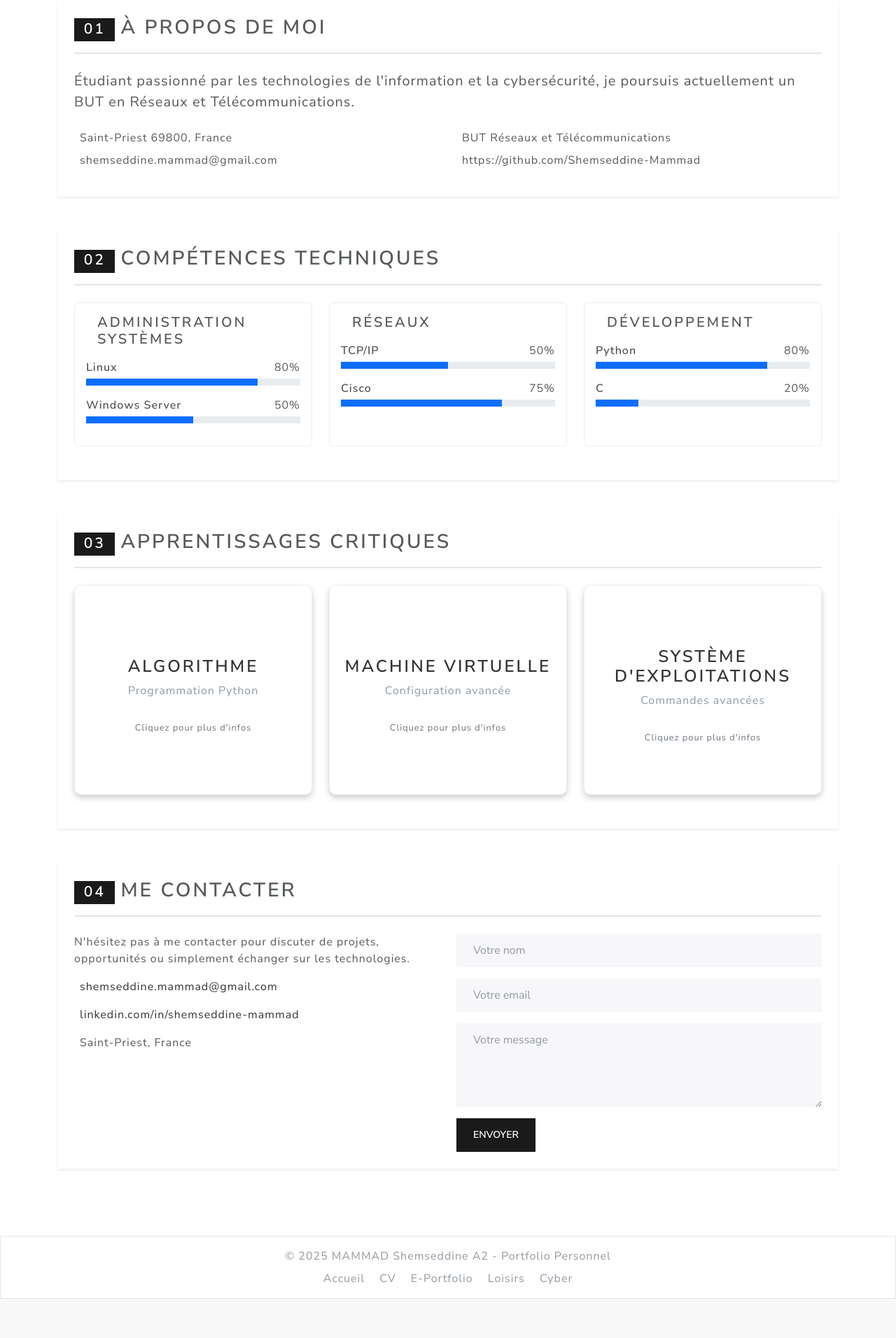
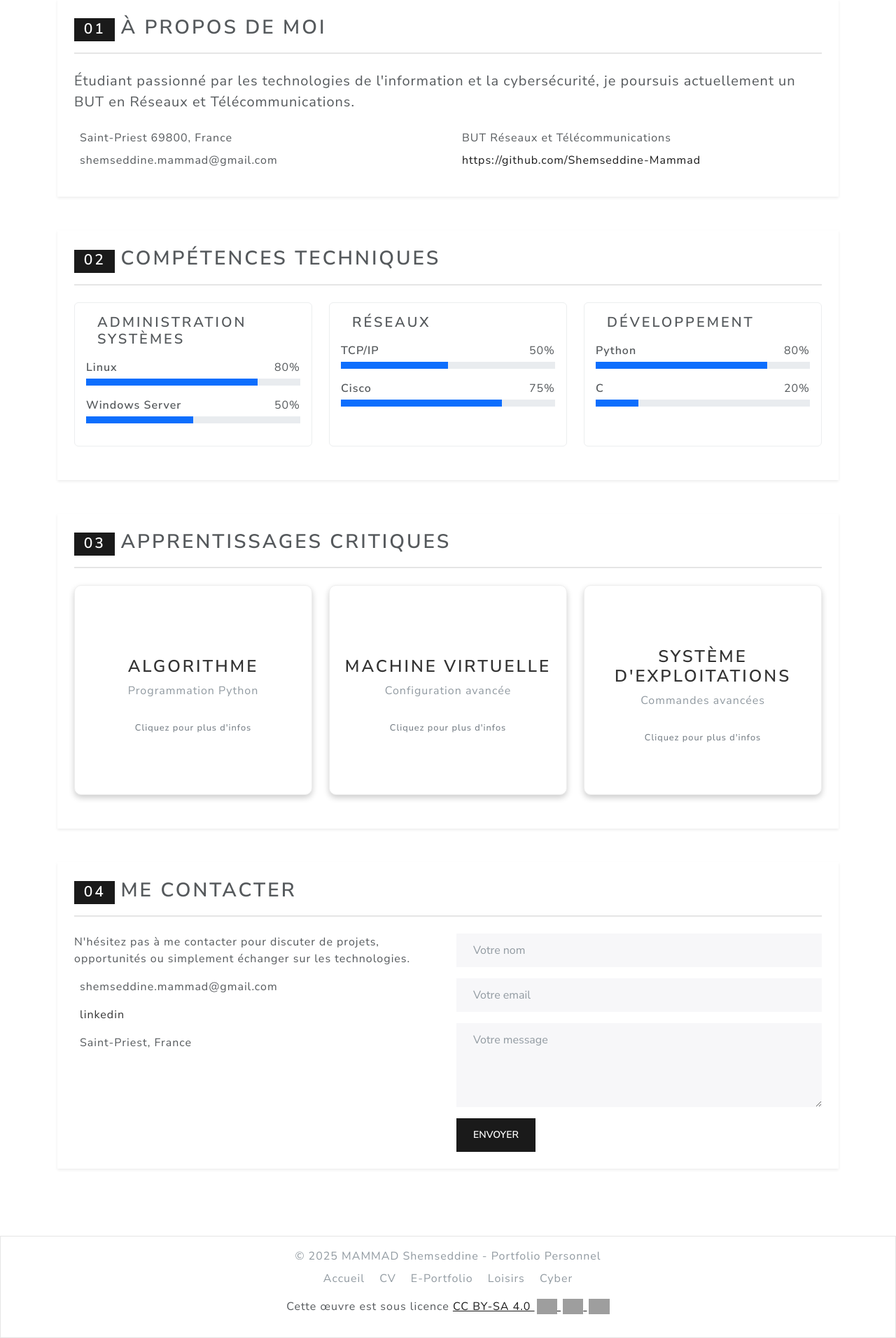
Before and after one commit to Shemseddine-Mammad/SAE1.4, a Symfony app: template templates/shems/portfolio.html.twig in a window 1280 px wide. Shown: the part 545-2457 px from the top of the page at 70% size. Before the commit the page ends 2401 px from the top, so only its background shows below. Run offline with Twig, Linux system fonts and the light colour scheme; the template is opened without the code that fills it, so the values that code supplies are empty; some libraries are stand-ins or nearby versions; grey boxes are pictures that could not be loaded.

Commit message:
suavegarde 03/05/2025

```diff
--- a/templates/base.html.twig
+++ b/templates/base.html.twig
@@ -10,7 +10,7 @@
  <body class="d-flex flex-column min-vh-100">
  <nav class="navbar navbar-expand-lg bg-primary" data-bs-theme="dark">
   <div class="container-fluid">
-    <a class="navbar-brand" href="{{ path('app_home') }}">MAMMAD Shemseddine A2</a>
+    <a class="navbar-brand" href="{{ path('app_home') }}">MAMMAD Shemseddine</a>
     <button class="navbar-toggler" type="button" data-bs-toggle="collapse" data-bs-target="#navbarColor01">
       <span class="navbar-toggler-icon"></span>
     </button>
@@ -39,7 +39,7 @@
 
     <footer class="footer mt-auto py-3 bg-light">
       <div class="container text-center">
-        <span class="text-muted">© 2025 MAMMAD Shemseddine A2 - Portfolio Personnel</span>
+        <span class="text-muted">© 2025 MAMMAD Shemseddine - Portfolio Personnel</span>
         <div class="mt-2">
           <a href="{{ path('app_home') }}" class="text-muted text-decoration-none mx-2">Accueil</a>
           <a href="{{ path('app_cv') }}" class="text-muted text-decoration-none mx-2">CV</a>
@@ -47,6 +47,17 @@
           <a href="{{ path('app_loisirs') }}" class="text-muted text-decoration-none mx-2">Loisirs</a>
           <a href="{{ path('app_parcours') }}" class="text-muted text-decoration-none mx-2">Cyber</a>
         </div>
+        <div class="mt-3">
+          <p xmlns:cc="http://creativecommons.org/ns#">
+            Cette œuvre est sous licence
+            <a href="https://creativecommons.org/licenses/by-sa/4.0/?ref=chooser-v1" target="_blank" rel="license noopener noreferrer" style="display:inline-block;">
+              CC BY-SA 4.0
+              <img style="height:22px!important;margin-left:3px;vertical-align:text-bottom;" src="https://mirrors.creativecommons.org/presskit/icons/cc.svg?ref=chooser-v1" alt="">
+              <img style="height:22px!important;margin-left:3px;vertical-align:text-bottom;" src="https://mirrors.creativecommons.org/presskit/icons/by.svg?ref=chooser-v1" alt="">
+              <img style="height:22px!important;margin-left:3px;vertical-align:text-bottom;" src="https://mirrors.creativecommons.org/presskit/icons/sa.svg?ref=chooser-v1" alt="">
+            </a>
+          </p>
+        </div>
       </div>
     </footer>
 
--- a/templates/shems/portfolio.html.twig
+++ b/templates/shems/portfolio.html.twig
@@ -38,7 +38,10 @@
                             <div class="col-md-6">
                                 <ul class="list-unstyled">
                                     <li class="mb-2"><i class="bi bi-mortarboard text-primary me-2"></i> BUT Réseaux et Télécommunications</li>
-                                    <li class="mb-2"><i class="bi bi-github text-primary me-2"></i> https://github.com/Shemseddine-Mammad</li>
+                                    <li class="mb-2">
+                                        <i class="bi bi-github text-primary me-2"></i>
+                                        <a href="https://github.com/Shemseddine-Mammad" target="_blank" class="text-decoration-none">https://github.com/Shemseddine-Mammad</a>
+                                    </li>
                                 </ul>
                             </div>
                         </div>
@@ -235,11 +238,11 @@
                         <ul class="list-unstyled contact-info">
                             <li class="mb-3">
                                 <i class="bi bi-envelope-fill text-primary me-2"></i>
-                                <a href="mailto:shemseddine.mammad@gmail.com">shemseddine.mammad@gmail.com</a>
+                                <a>shemseddine.mammad@gmail.com</a>
                             </li>
                             <li class="mb-3">
                                 <i class="bi bi-linkedin text-primary me-2"></i>
-                                <a href="#">linkedin.com/in/shemseddine-mammad</a>
+                                <a href="https://www.linkedin.com/in/shemseddine-mammad-697882359/" target="_blank">linkedin</a>
                             </li>
                             <li class="mb-3">
                                 <i class="bi bi-geo-alt-fill text-primary me-2"></i>
```
Also changed, not shown: public/cv/CV.png, 1 other file.
